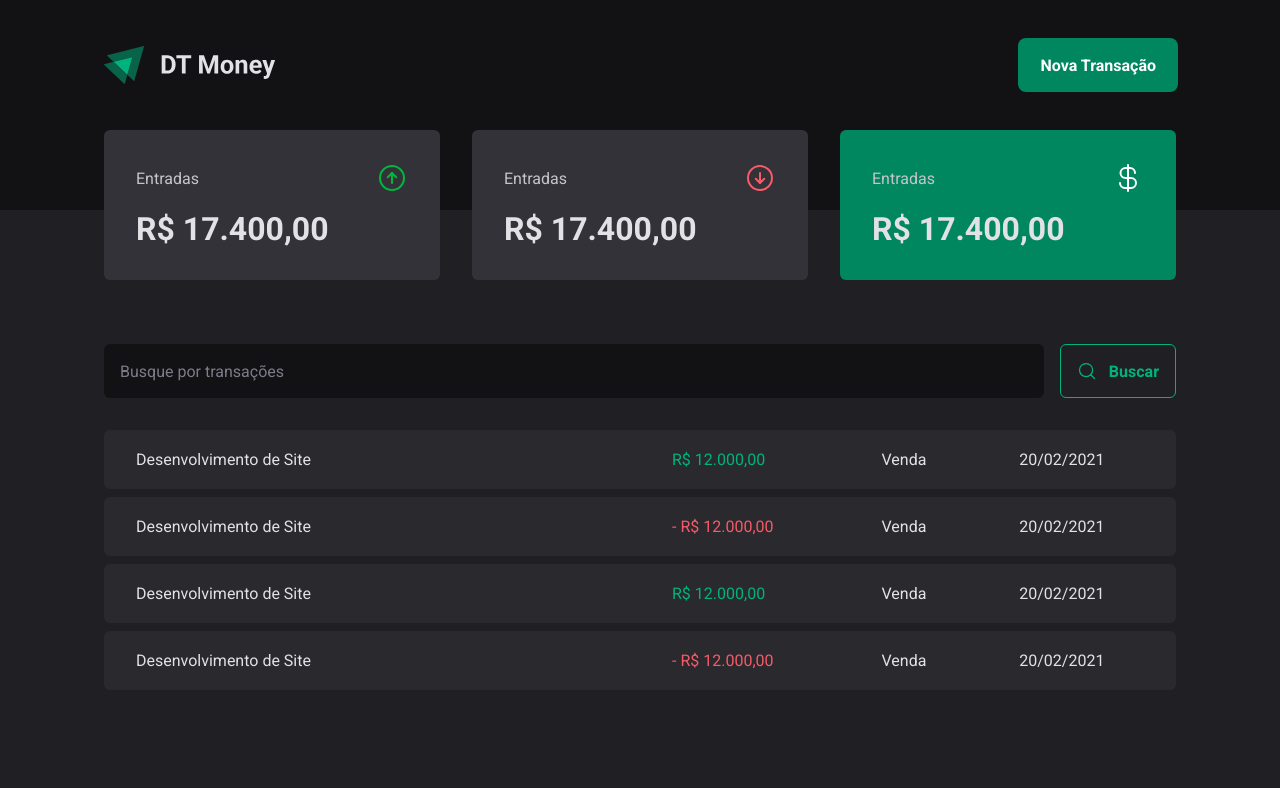
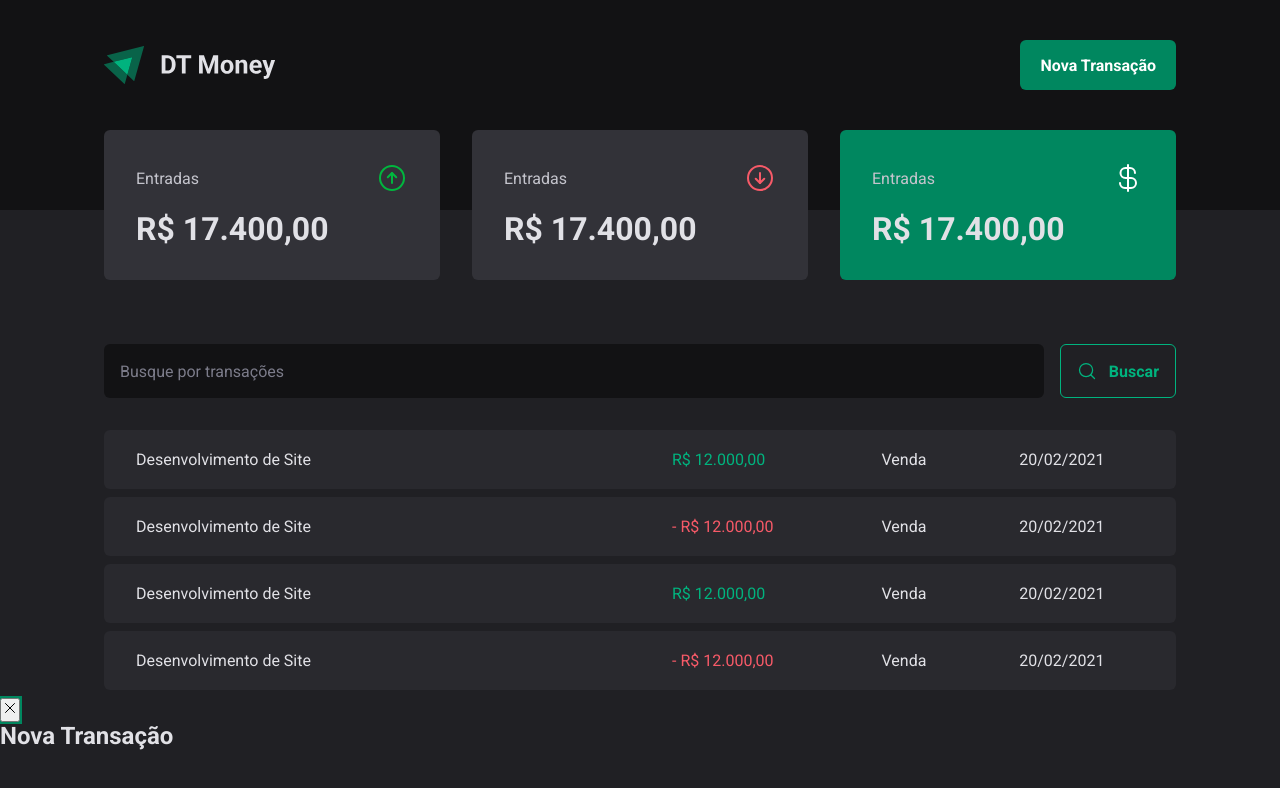
Before and after one commit to rodrigordgfs/DT-Money, a React (Vite) app: page / in a window 1280 px wide. Both pictures are taken after a click on the button "Nova Transação". Shown: the top 788 px of the page. Built offline with nearby package versions, Linux system fonts and the light colour scheme.

Commit message:
Feature: Criando um modal acessível

```diff
--- a/package.json
+++ b/package.json
@@ -9,6 +9,7 @@
     "preview": "vite preview"
   },
   "dependencies": {
+    "@radix-ui/react-dialog": "^1.0.2",
     "phosphor-react": "^1.4.1",
     "react": "^18.2.0",
     "react-dom": "^18.2.0",
--- a/src/components/Header/index.tsx
+++ b/src/components/Header/index.tsx
@@ -1,4 +1,6 @@
 import { HeaderContainer, HeaderContent, NewTransactionButton } from "./styles";
+import * as Dialog from "@radix-ui/react-dialog";
+import { X } from "phosphor-react";
 import Logo from "../../assets/Logo.svg";
 
 export function Header() {
@@ -6,7 +8,20 @@
     <HeaderContainer>
       <HeaderContent>
         <img src={Logo} />
-        <NewTransactionButton>Nova Transação</NewTransactionButton>
+        <Dialog.Root>
+          <Dialog.Trigger asChild>
+            <NewTransactionButton>Nova Transação</NewTransactionButton>
+          </Dialog.Trigger>
+          <Dialog.Portal>
+            <Dialog.Overlay />
+            <Dialog.Content>
+              <Dialog.Close>
+                <X />
+              </Dialog.Close>
+              <Dialog.Title>Nova Transação</Dialog.Title>
+            </Dialog.Content>
+          </Dialog.Portal>
+        </Dialog.Root>
       </HeaderContent>
     </HeaderContainer>
   );
```
Also changed, not shown: 1 other file (tests, documents, lock files or other folders).
